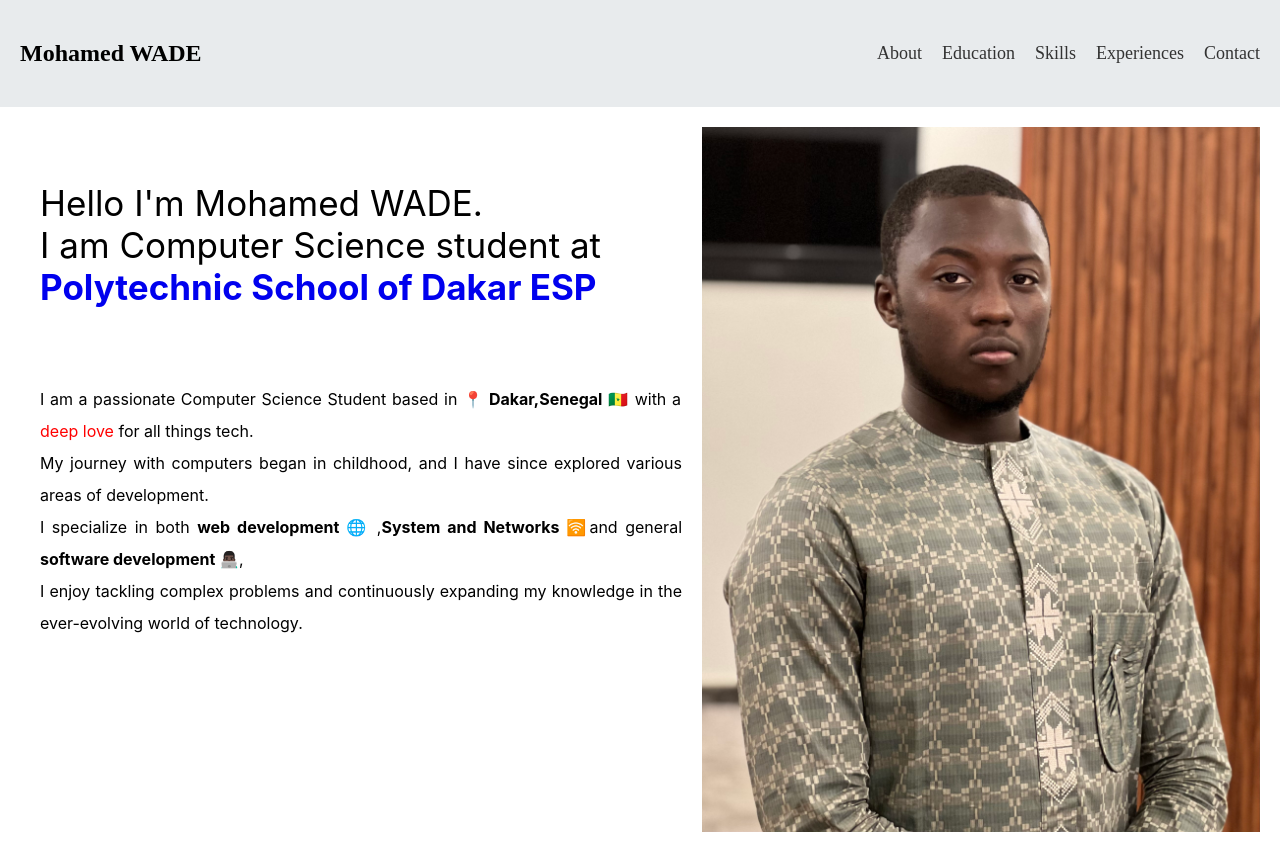
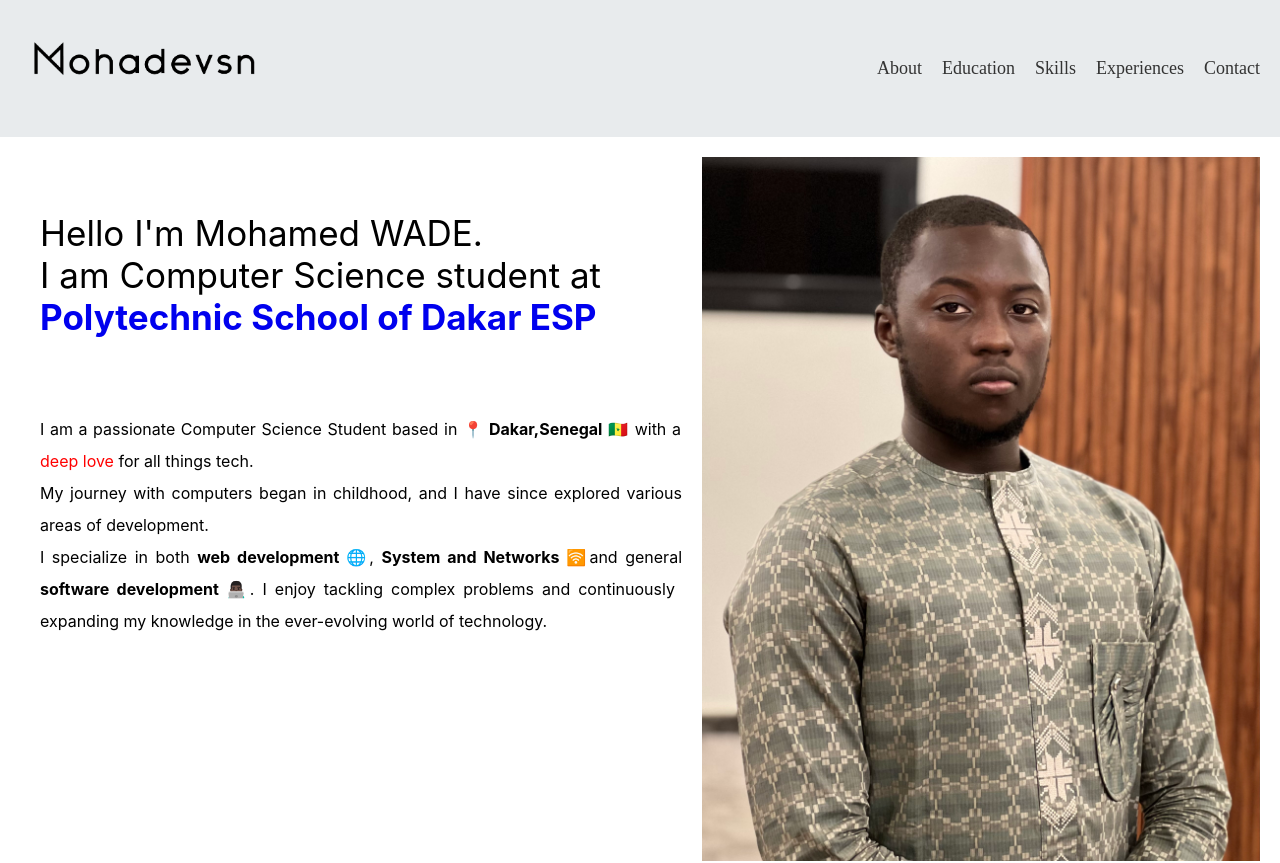
Before and after one commit to Mohadevsn/portofolio_mohadevsn_react, a React (Create React App) app: page / in a window 1280 px wide. Shown: the top 863 px of the page. Built offline with nearby package versions, Linux system fonts and the light colour scheme; a web font is replaced by a local one.

Commit message:
[feature] adding the logo Mohadevsn

```diff
--- a/src/App.css
+++ b/src/App.css
@@ -9,6 +9,10 @@
   font-family: "Playwrite DE Grund", cursive;
   font-optical-sizing: auto;
   font-style: normal;
+}
+
+.name{
+  justify-items: center;
 }
 
 .navigator--link {
@@ -27,6 +31,10 @@
   color: #007bff;
 }
 
+.mohadevsnLogo{
+  width: 30%;
+}
+
 /* Responsive adjustments for navbar */
 @media (max-width: 600px) {
   .navigator {
@@ -37,6 +45,10 @@
   .navigator--link {
     flex-direction: column; /* Stack links vertically */
     gap: 10px; /* Reduced gap for smaller screens */
+  }
+
+  .mohadevsnLogo{
+    width: 100%;
   }
 }
 
--- a/src/components/About.js
+++ b/src/components/About.js
@@ -12,7 +12,7 @@ export default function About(){
                 <p className="presentation--description">
                 I am a passionate Computer Science Student based in <b>📍 Dakar,Senegal</b> 🇸🇳 with a <span className="red">deep love</span> for all things tech. <br/>
                 My journey with computers began in childhood, and I have since explored various areas of development. <br/>
-                I specialize in both <b>web development 🌐</b> ,<b>System and Networks 🛜</b>and general <b>software development 👨🏿‍💻</b>,<br/>
+                I specialize in both <b>web development 🌐</b>, <b>System and Networks 🛜</b>and general <b>software development 👨🏿‍💻</b>.
                 I enjoy tackling complex problems and continuously expanding my knowledge in the ever-evolving world of technology.
                 </p>
             </div>
--- a/src/components/NavBar.js
+++ b/src/components/NavBar.js
@@ -4,7 +4,7 @@ export default function NavBar(){
     return(
        <nav className="navigator">
             <div className="name">
-                <h2>Mohamed WADE</h2>
+                <img src="./mohadevsn_logo.png" className="mohadevsnLogo" alt="logo MohaDevSn"/>
             </div>
             <div className="navigator--link">
                 <a href="#about">About</a>
```
Also changed, not shown: public/mohadevsn_logo.png (added), 1 other file (tests, documents, lock files or other folders).
